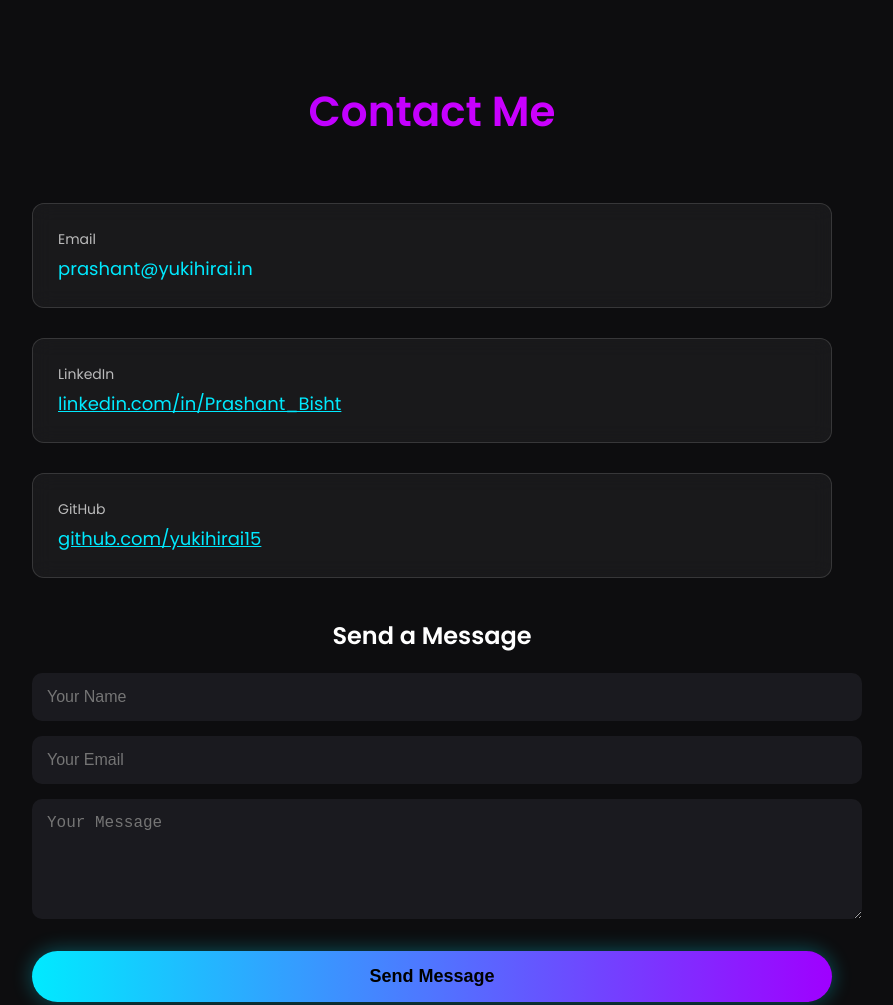
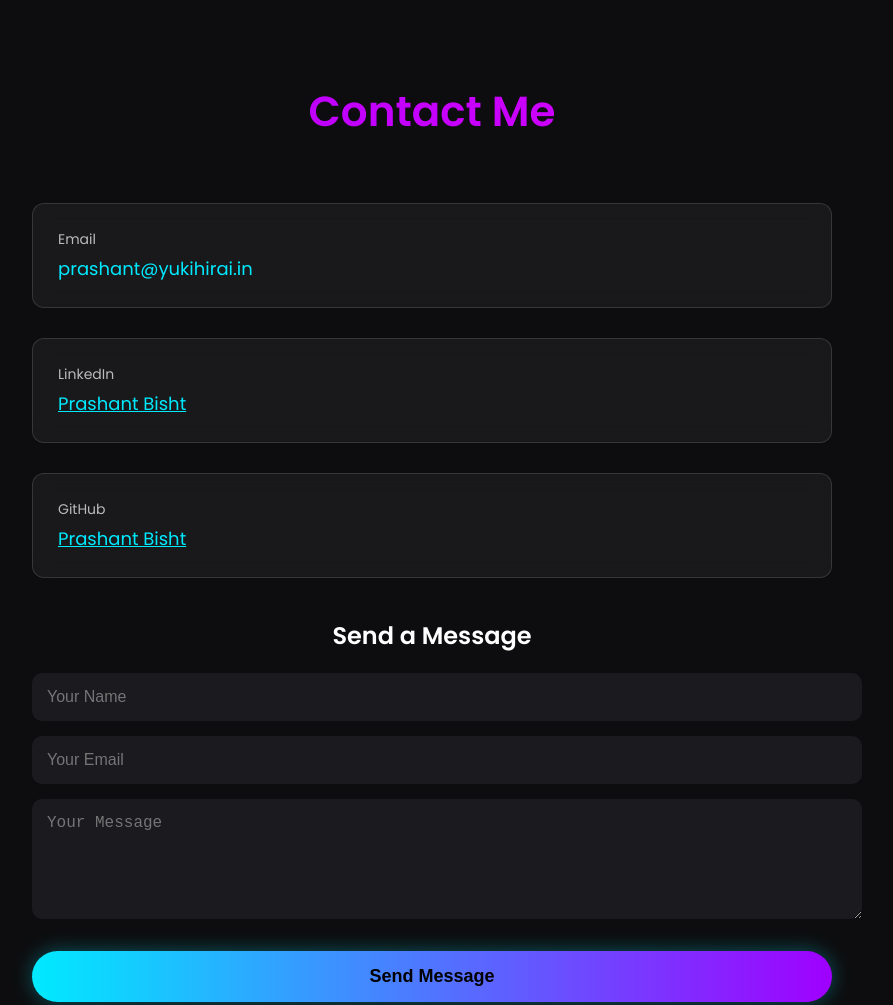
Before and after one commit to yukihirai15/portfolio, a plain HTML site: page contact.html in a window 1280 px wide. Shown: the top 1005 px of the page, without its empty margins (208-1101 px from the left). Drawn offline with Linux system fonts and the light colour scheme.

Commit message:
Add files via upload

```diff
--- a/contact.html
+++ b/contact.html
@@ -105,12 +105,12 @@
 
     <div class="card">
         <div class="label">LinkedIn</div>
-        <div class="value"><a style="color:#00eaff;" href="https://www.linkedin.com/in/prashant-bisht-972a98223/">linkedin.com/in/Prashant_Bisht</a></div>
+        <div class="value"><a style="color:#00eaff;" href="https://www.linkedin.com/in/prashant-bisht-972a98223/">Prashant Bisht</a></div>
     </div>
 
     <div class="card">
         <div class="label">GitHub</div>
-        <div class="value"><a style="color:#00eaff;" href="https://github.com/yukihirai15">github.com/yukihirai15</a></div>
+        <div class="value"><a style="color:#00eaff;" href="https://github.com/yukihirai15">Prashant Bisht</a></div>
     </div>
 
     <h2 style="text-align:center; margin-top:40px;">Send a Message</h2>
```
